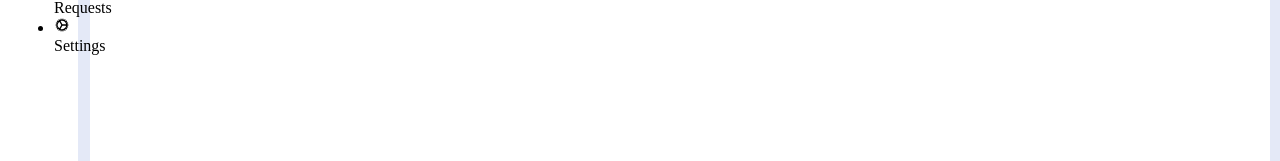
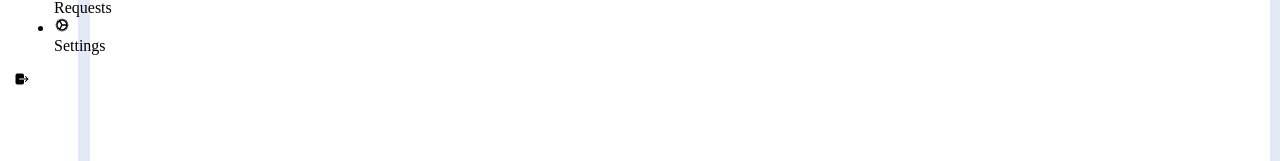
Before and after one commit to amegh-ts/Jobio, a React (Vite) app in the folder Client/jobio/: page / in a window 1280 px wide. Shown: the part 219-380 px from the top of the page. Built offline with nearby package versions, Linux system fonts and the light colour scheme.

Commit message:
Update AdminNavbar.jsx

```diff
--- a/Client/jobio/src/Components/Admin/Navbar/AdminNavbar.jsx
+++ b/Client/jobio/src/Components/Admin/Navbar/AdminNavbar.jsx
@@ -38,11 +38,16 @@ const AdminNavbar = () => {
                             <li className="nav-link">
                                 <IoCog className='icon' />
                                 <span>Settings</span>
-
                             </li>
                         </ul>
                     </div>
                 </div>
+
+                <footer>
+                    <div className="logout">
+                        <IoLogOut className='icon logout-icon' />
+                    </div>
+                </footer>
             </nav>
 
             <section className="home" >
```
